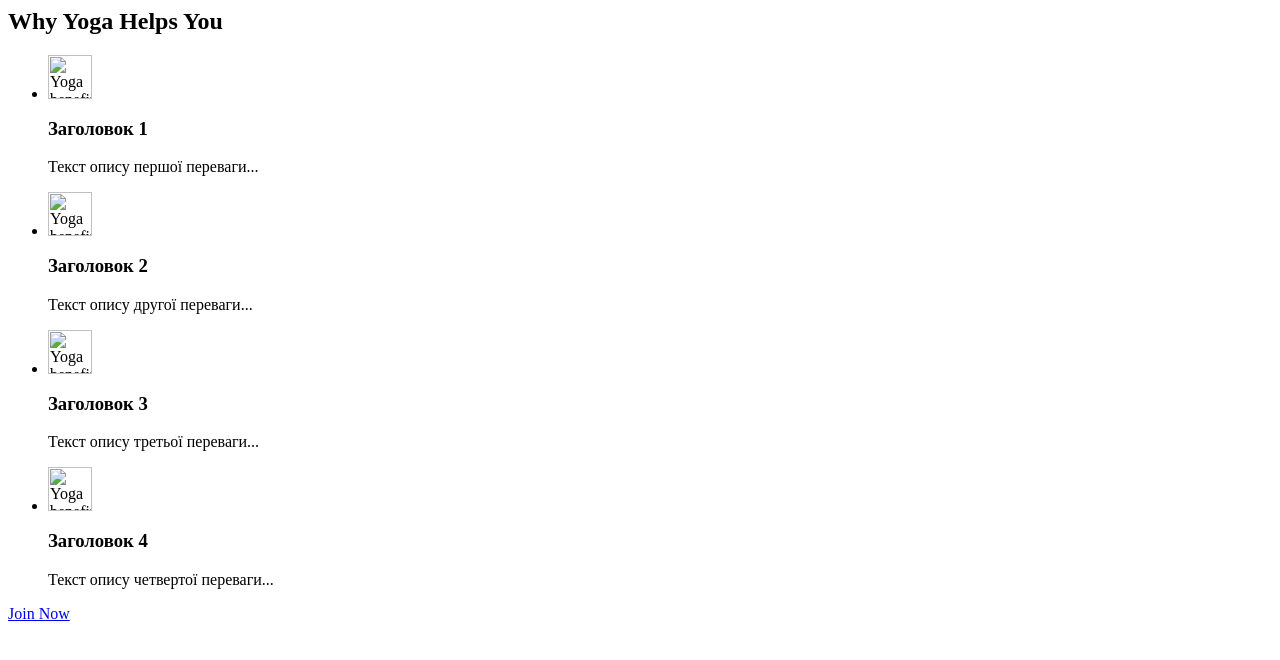
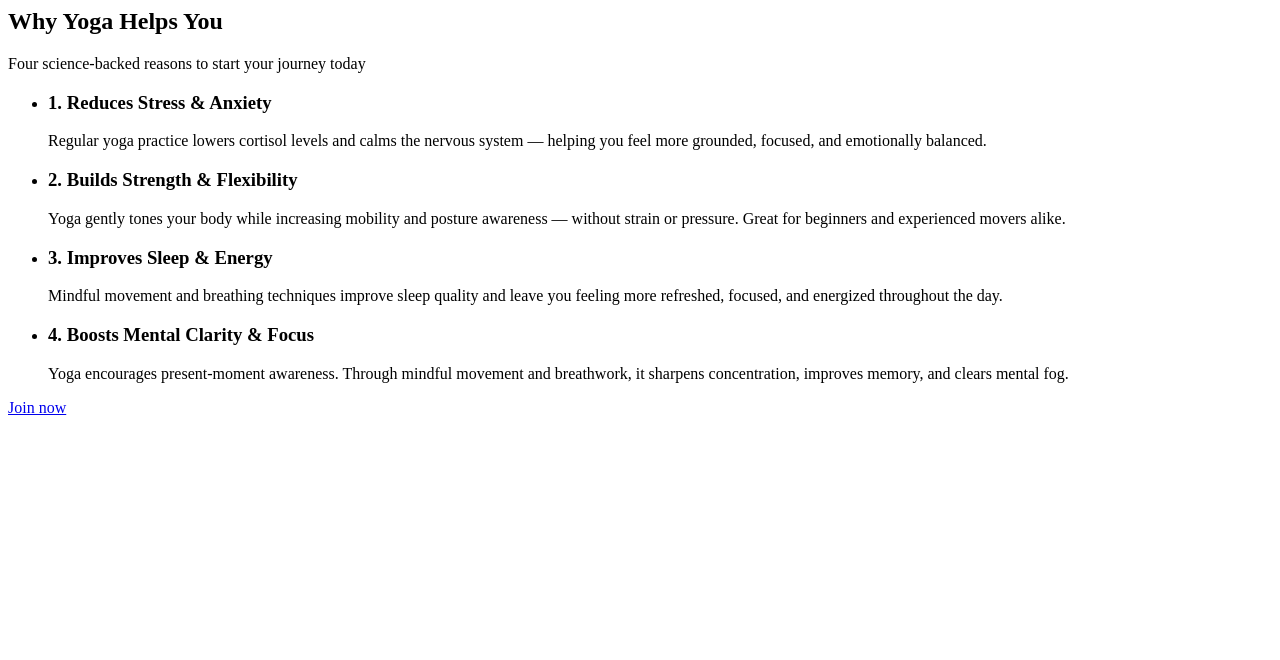
Before and after one commit to genius-test1313/goit-markup-hw-01, a plain HTML site: page index.html in a window 1280 px wide. Drawn offline with Linux system fonts and the light colour scheme.

Commit message:
Update index.html

```diff
--- a/index.html
+++ b/index.html
@@ -2,44 +2,41 @@
   <div class="container">
 
     <h2 class="about-title">Why Yoga Helps You</h2>
+    <p class="about-subtitle">Four science-backed reasons to start your journey today</p>
 
     <ul class="about-list">
 
       <li class="about-item">
         <article class="about-card">
-          <img class="about-img" src="" alt="Yoga benefit" loading="lazy" width="44" height="44">
-          <h3 class="about-card-title">Заголовок 1</h3>
-          <p class="about-card-text">Текст опису першої переваги...</p>
+          <h3 class="about-card-title">1. Reduces Stress & Anxiety</h3>
+          <p class="about-card-text">Regular yoga practice lowers cortisol levels and calms the nervous system — helping you feel more grounded, focused, and emotionally balanced.</p>
         </article>
       </li>
 
       <li class="about-item">
         <article class="about-card">
-          <img class="about-img" src="" alt="Yoga benefit" loading="lazy" width="44" height="44">
-          <h3 class="about-card-title">Заголовок 2</h3>
-          <p class="about-card-text">Текст опису другої переваги...</p>
+          <h3 class="about-card-title">2. Builds Strength & Flexibility</h3>
+          <p class="about-card-text">Yoga gently tones your body while increasing mobility and posture awareness — without strain or pressure. Great for beginners and experienced movers alike.</p>
         </article>
       </li>
 
       <li class="about-item">
         <article class="about-card">
-          <img class="about-img" src="" alt="Yoga benefit" loading="lazy" width="44" height="44">
-          <h3 class="about-card-title">Заголовок 3</h3>
-          <p class="about-card-text">Текст опису третьої переваги...</p>
+          <h3 class="about-card-title">3. Improves Sleep & Energy</h3>
+          <p class="about-card-text">Mindful movement and breathing techniques improve sleep quality and leave you feeling more refreshed, focused, and energized throughout the day.</p>
         </article>
       </li>
 
       <li class="about-item">
         <article class="about-card">
-          <img class="about-img" src="" alt="Yoga benefit" loading="lazy" width="44" height="44">
-          <h3 class="about-card-title">Заголовок 4</h3>
-          <p class="about-card-text">Текст опису четвертої переваги...</p>
+          <h3 class="about-card-title">4. Boosts Mental Clarity & Focus</h3>
+          <p class="about-card-text">Yoga encourages present-moment awareness. Through mindful movement and breathwork, it sharpens concentration, improves memory, and clears mental fog.</p>
         </article>
       </li>
 
     </ul>
 
-    <a href="#pricing" class="about-btn">Join Now</a>
+    <a href="#pricing" class="about-btn">Join now</a>
 
   </div>
 </section>
```
